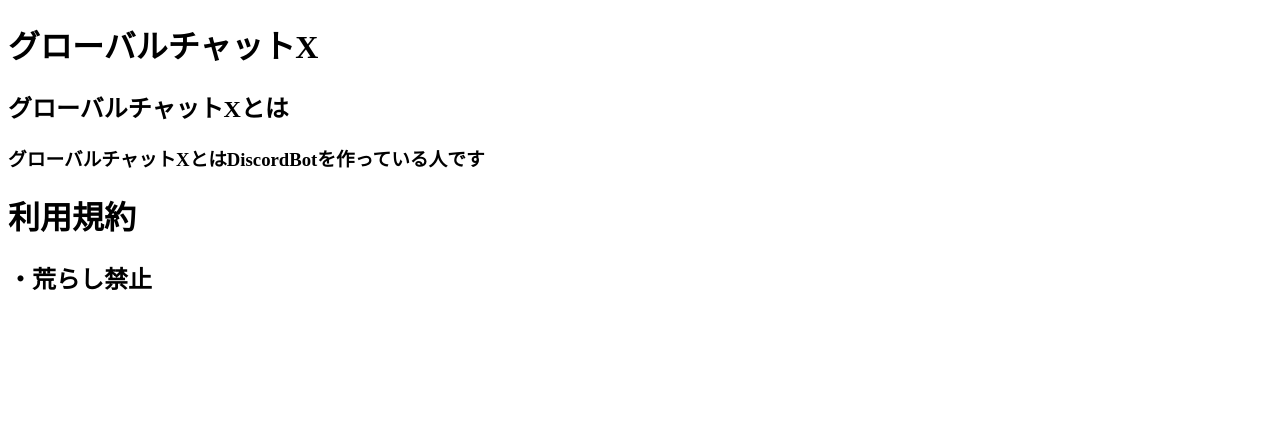
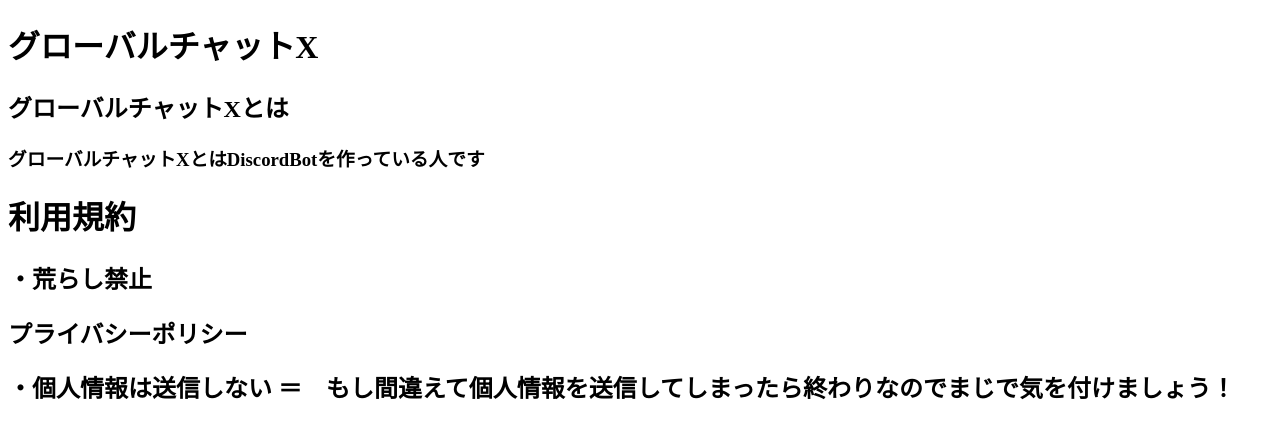
Before and after one commit to unimaru0618/GlobalChatHomepage, a plain HTML site: page index.html in a window 1280 px wide. Drawn offline with Linux system fonts and the light colour scheme.

Commit message:
Update index.html

```diff
--- a/index.html
+++ b/index.html
@@ -12,4 +12,8 @@
     <h1>利用規約</h1>
     <h2>・荒らし禁止</h2>
   </header>
+  <section>
+    <h1>プライバシーポリシー</h1>
+    <h2>・個人情報は送信しない ＝　もし間違えて個人情報を送信してしまったら終わりなのでまじで気を付けましょう！</h2>
+  </section>
 </html>
```
